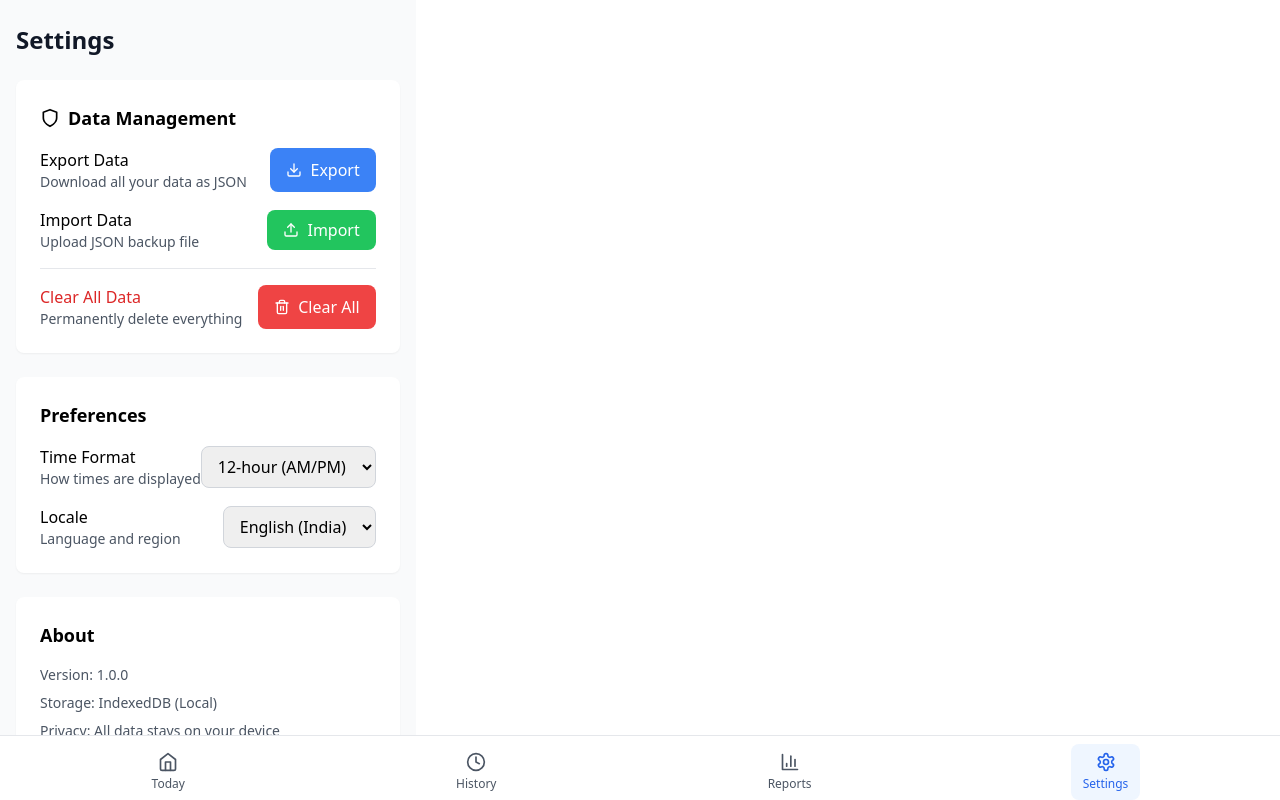
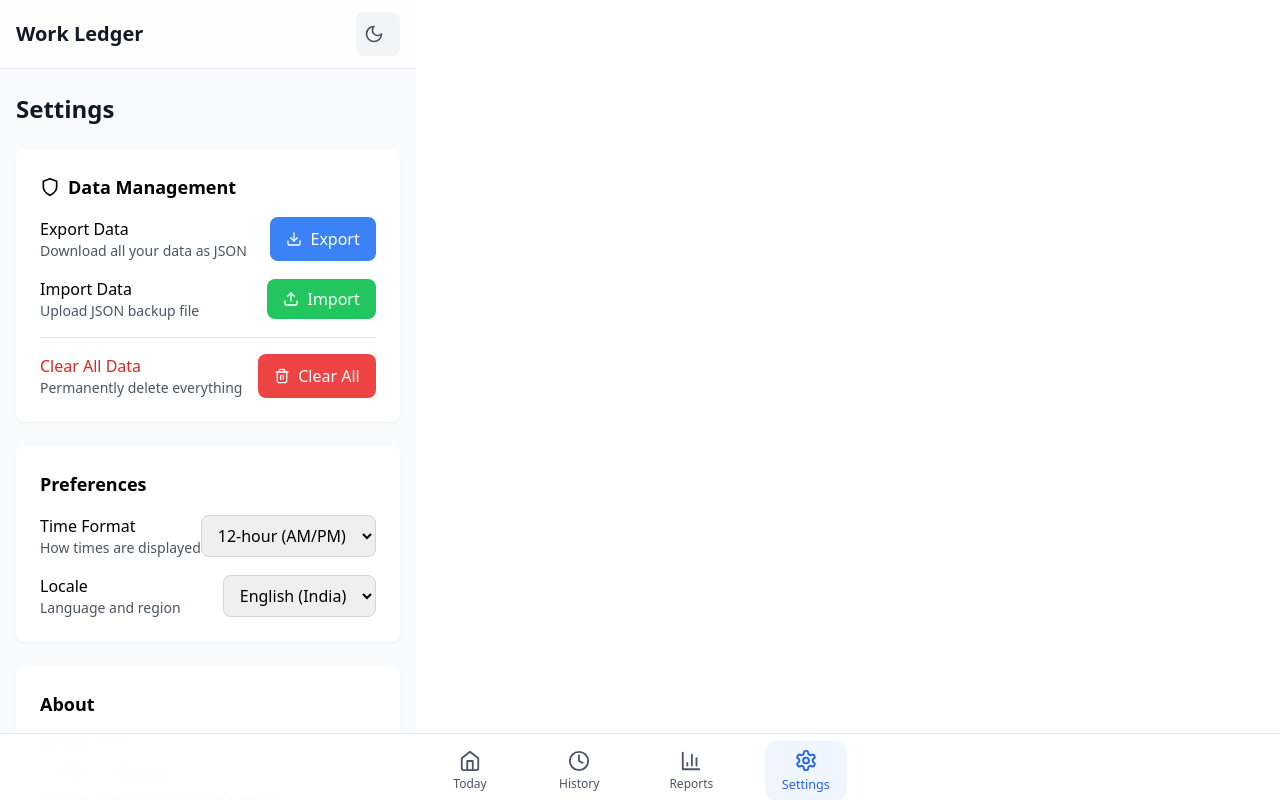
Before and after one commit to bhanu75/WorkLedger, a Next.js app: page /settings in a window 1280 px wide. Built offline with nearby package versions, Linux system fonts and the light colour scheme.

Commit message:
Update AppShell.tsx

```diff
--- a/src/components/AppShell.tsx
+++ b/src/components/AppShell.tsx
@@ -1,5 +1,5 @@
-import { ReactNode } from 'react';
-import { Home, Clock, BarChart3, Settings } from 'lucide-react';
+import { ReactNode, useEffect, useState } from 'react';
+import { Home, Clock, BarChart3, Settings, Moon, Sun } from 'lucide-react';
 import Link from 'next/link';
 import { useRouter } from 'next/router';
 
@@ -7,8 +7,33 @@ interface AppShellProps {
   children: ReactNode;
 }
 
+// Theme hook
+function useTheme() {
+  const [isDark, setIsDark] = useState(false);
+
+  useEffect(() => {
+    // Check for saved theme or system preference
+    const saved = localStorage.getItem('theme');
+    const prefersDark = window.matchMedia('(prefers-color-scheme: dark)').matches;
+    const shouldBeDark = saved === 'dark' || (!saved && prefersDark);
+
+    setIsDark(shouldBeDark);
+    document.documentElement.classList.toggle('dark', shouldBeDark);
+  }, []);
+
+  const toggleTheme = () => {
+    const newTheme = !isDark;
+    setIsDark(newTheme);
+    localStorage.setItem('theme', newTheme ? 'dark' : 'light');
+    document.documentElement.classList.toggle('dark', newTheme);
+  };
+
+  return { isDark, toggleTheme };
+}
+
 export default function AppShell({ children }: AppShellProps) {
   const router = useRouter();
+  const { isDark, toggleTheme } = useTheme();
 
   const navItems = [
     { href: '/', label: 'Today', icon: Home },
@@ -18,28 +43,45 @@ export default function AppShell({ children }: AppShellProps) {
   ];
 
   return (
-    <div className="min-h-screen bg-gray-50 pb-20">
+    <div className="min-h-screen bg-gray-50 dark:bg-gray-900 pb-20 transition-colors">
+      {/* Header with theme toggle */}
+      <header className="sticky top-0 z-40 bg-white/80 dark:bg-gray-900/80 backdrop-blur-md border-b border-gray-200 dark:border-gray-700">
+        <div className="container mx-auto px-4 py-3 flex justify-between items-center">
+          <h1 className="text-xl font-bold text-gray-900 dark:text-white">
+            Work Ledger
+          </h1>
+
+          <button
+            onClick={toggleTheme}
+            className="p-2 rounded-lg bg-gray-100 dark:bg-gray-800 text-gray-600 dark:text-gray-300 hover:bg-gray-200 dark:hover:bg-gray-700 transition-colors"
+            aria-label="Toggle theme"
+          >
+            {isDark ? <Sun size={20} /> : <Moon size={20} />}
+          </button>
+        </div>
+      </header>
+
       <main className="container mx-auto px-4 py-6">
         {children}
       </main>
 
-      {/* Bottom Navigation */}
-      <nav className="fixed bottom-0 left-0 right-0 bg-white border-t border-gray-200 px-4 py-2 pb-safe-bottom">
-        <div className="flex justify-around">
+      {/* Enhanced Bottom Navigation with better spacing */}
+      <nav className="fixed bottom-0 left-0 right-0 bg-white/95 dark:bg-gray-900/95 backdrop-blur-md border-t border-gray-200 dark:border-gray-700 px-2 py-2 pb-safe-bottom">
+        <div className="flex justify-around items-center max-w-md mx-auto">
           {navItems.map(({ href, label, icon: Icon }) => {
             const isActive = router.pathname === href;
             return (
               <Link
                 key={href}
                 href={href}
-                className={`flex flex-col items-center py-2 px-3 rounded-lg transition-colors ${
+                className={`flex flex-col items-center justify-center py-2 px-4 rounded-xl transition-all duration-200 min-w-[70px] ${
                   isActive
-                    ? 'text-primary-600 bg-primary-50'
-                    : 'text-gray-600 hover:text-gray-900'
+                    ? 'text-primary-600 dark:text-primary-400 bg-primary-50 dark:bg-primary-900/30 scale-105'
+                    : 'text-gray-600 dark:text-gray-400 hover:text-gray-900 dark:hover:text-gray-200 hover:bg-gray-50 dark:hover:bg-gray-800/50'
                 }`}
               >
-                <Icon size={20} />
-                <span className="text-xs mt-1">{label}</span>
+                <Icon size={22} className="mb-1" />
+                <span className="text-xs font-medium">{label}</span>
               </Link>
             );
           })}
```
